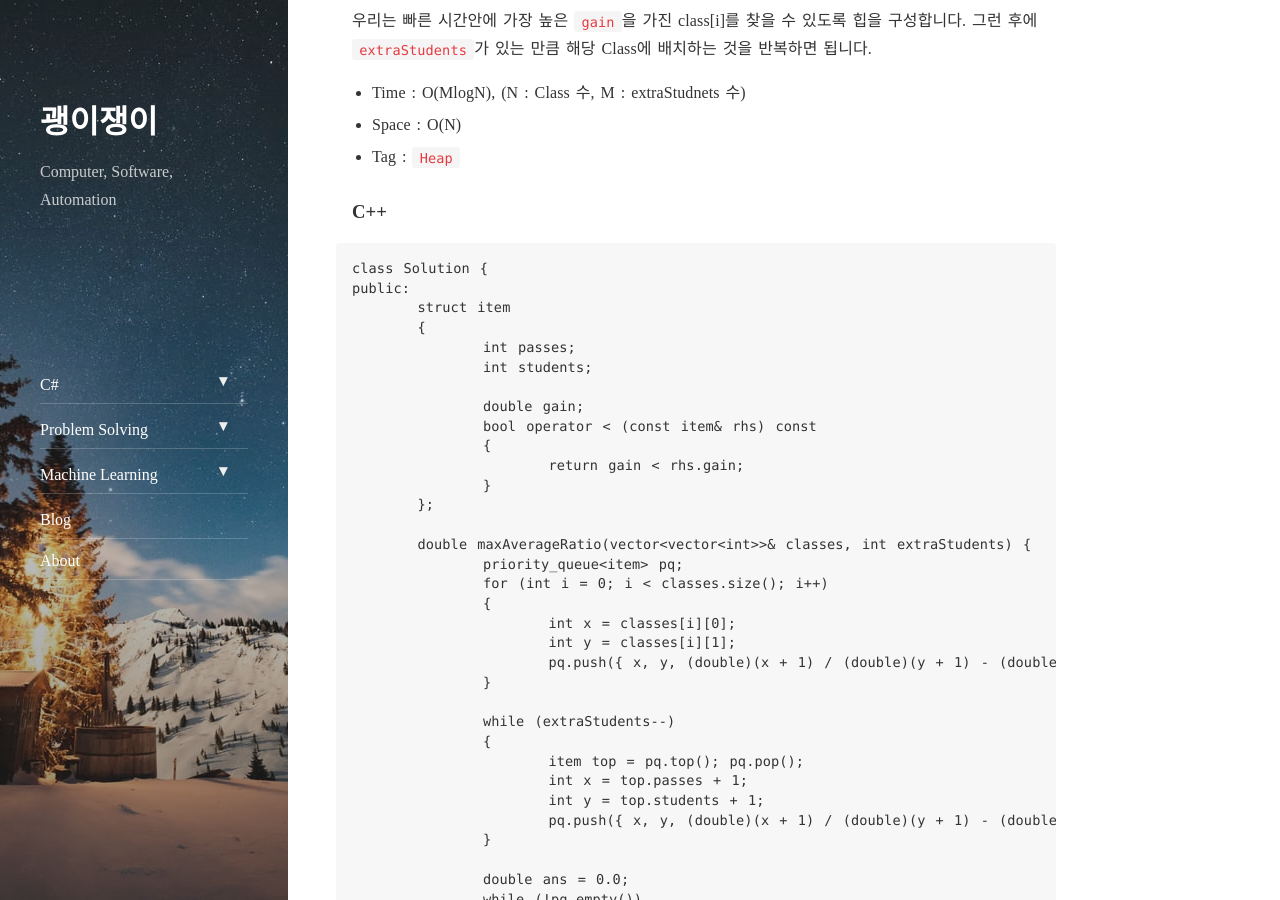
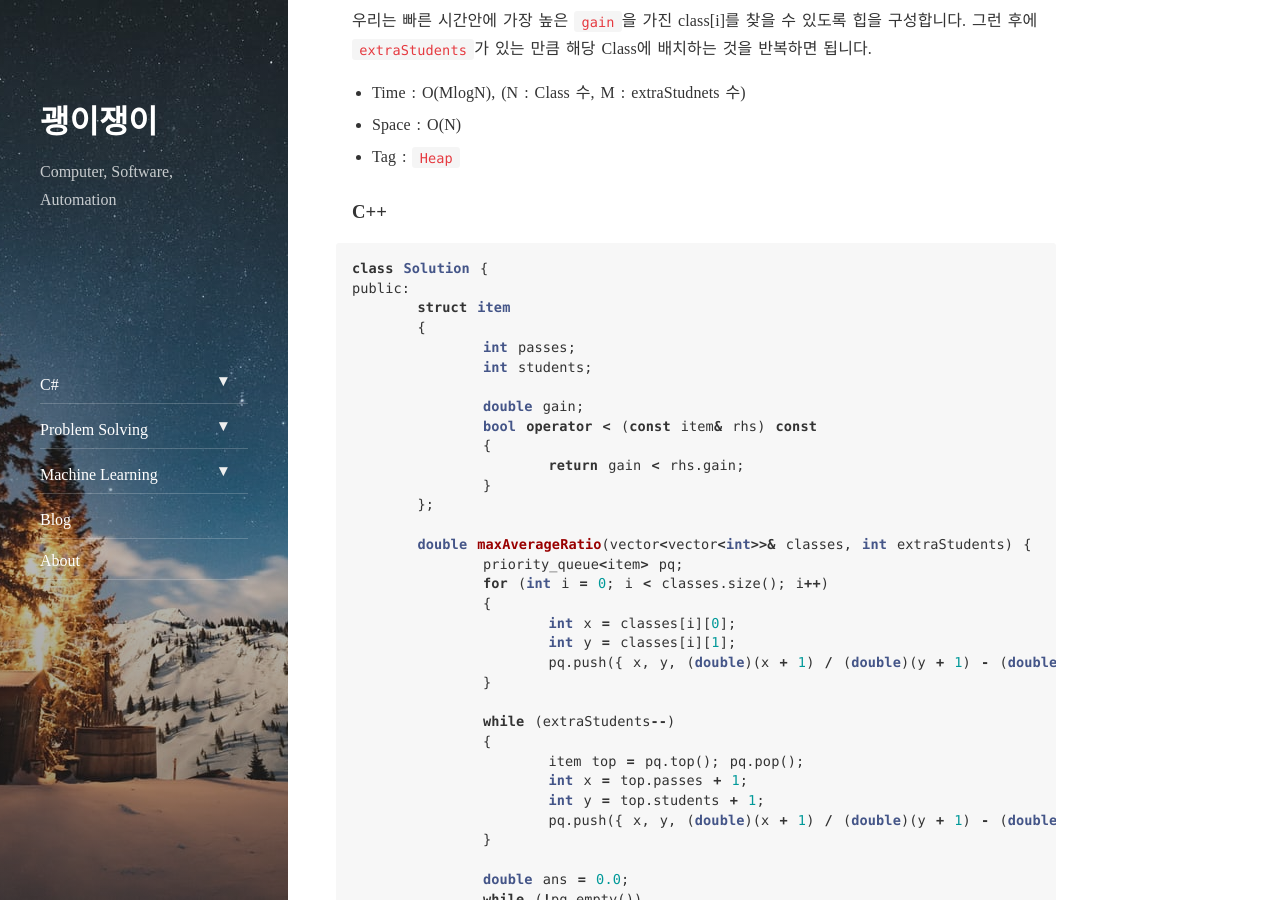
Before and after one commit to Laboputer/Laboputer.github.io, a Jekyll site: the page built from _posts/ps-leetcode/2021-03-14-weekly232.md, in a window 1280 px wide and 900 px high, scrolled down 2901 px. Built offline with Jekyll 4.4.1, drawn with Linux system fonts in a browser that asks for light colours; nearby versions of some CDN libraries; comment, search, counter and statistics services are not loaded; some of the changed text lies outside the part shown.

Commit message:
Upload posts

````diff
--- a/_posts/ps-leetcode/2021-03-14-weekly232.md
+++ b/_posts/ps-leetcode/2021-03-14-weekly232.md
@@ -33,8 +33,7 @@ tags: leetcode
 - Tag : `Greedy`
 
 ### C++
-
-```C++
+```cpp
 class Solution {
 public:
 	bool areAlmostEqual(string s1, string s2) {
@@ -73,8 +72,7 @@ public:
 - Tag : `Greedy`
 
 ### C++
-
-```C++
+```cpp
 class Solution {
 public:
     int findCenter(vector<vector<int>>& edges) {
@@ -108,8 +106,7 @@ public:
 - Tag : `Heap`
 
 ### C++
-
-```C++
+```cpp
 class Solution {
 public:
 	struct item
@@ -170,8 +167,7 @@ public:
 - Tag : `Greedy`
 
 ### C++
-
-```C++
+```cpp
 class Solution {
 public:
 	int maximumScore(vector<int>& nums, int k) {
````
Also changed, not shown: _posts/ps-leetcode/2021-03-07-weekly231.md (+4 -7 lines), _posts/ps-leetcode/2021-03-20-Biweekly48.md (+4 -9 lines), _posts/ps-leetcode/2021-04-17-Biweekly50.md (+4 -7 lines), _posts/ps-leetcode/2021-04-18-weekly237.md (+4 -4 lines).
